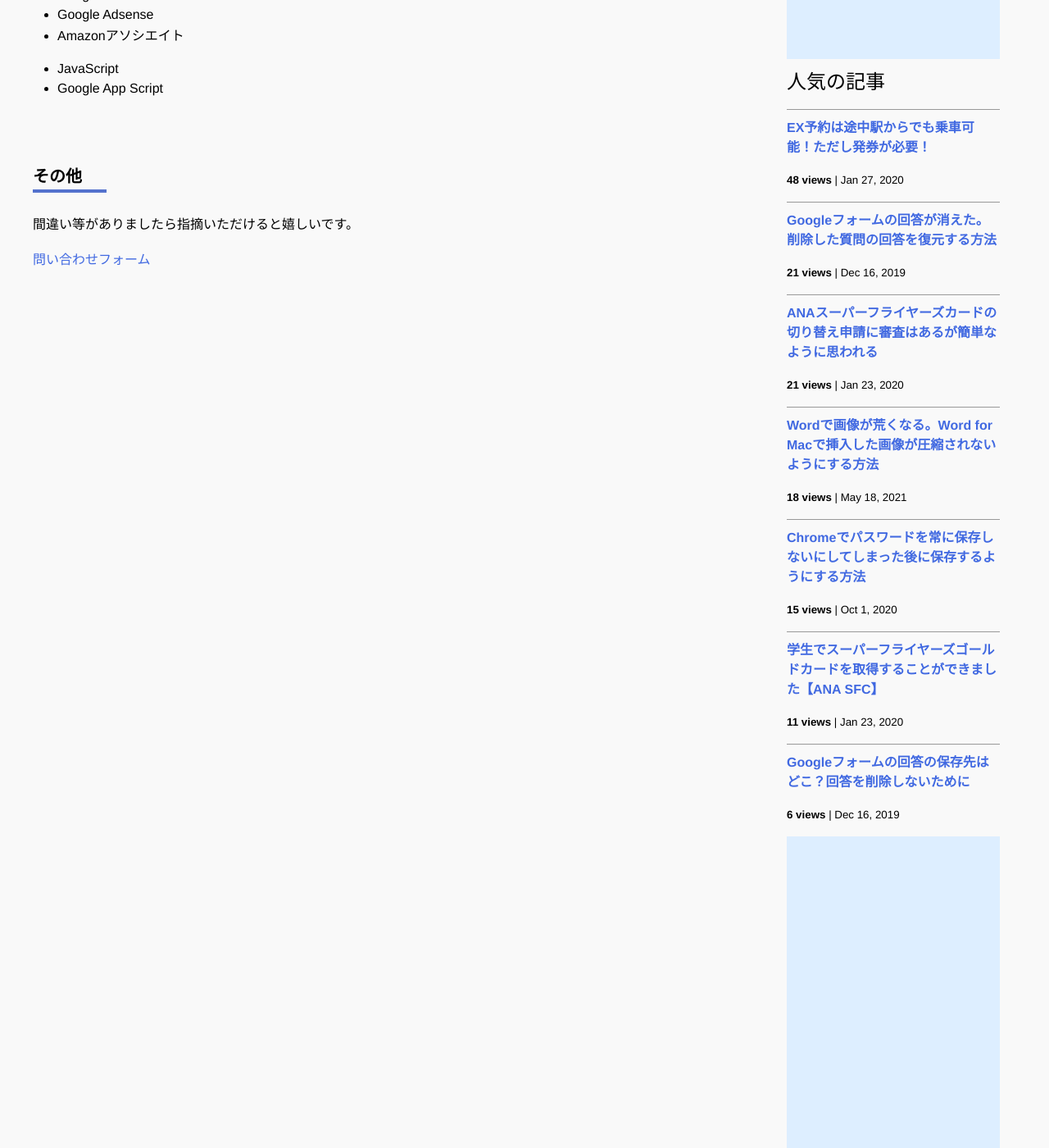
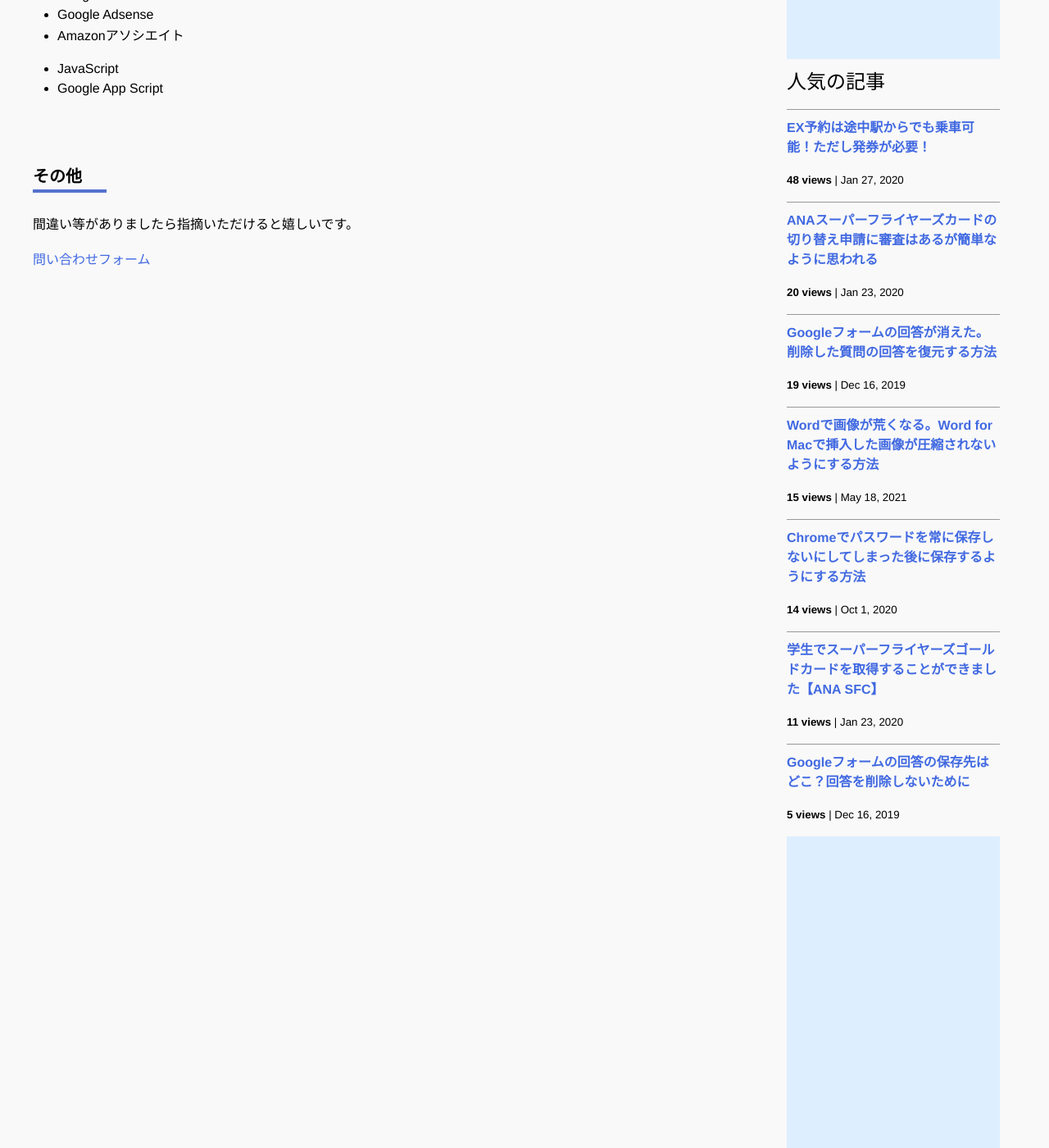
Before and after one commit to iwanaminami/shoyaiwaname, a Jekyll site: the page built from about.markdown, in a window 1280 px wide and 1400 px high, scrolled down 741 px. Shown: the whole window at 82% size. Built offline with Jekyll 4.4.1, drawn with Linux system fonts in a browser that asks for light colours; nearby versions of some CDN libraries; comment, search, counter and statistics services are not loaded.

Commit message:
chore(ga): update _data/popularposts.yml 20260924-0052

```diff
--- a/_data/popularposts.yml
+++ b/_data/popularposts.yml
@@ -3,15 +3,15 @@ side:
     url: "/2020/01/27/ex-rideontheway.html"
   - view: 23
     url: "/"
-  - view: 21
+  - view: 20
+    url: "/2020/01/23/sfc-judge.html"
+  - view: 19
     url: "/2019/12/16/restore-googleform.html"
-  - view: 21
-    url: "/2020/01/23/sfc-judge.html"
-  - view: 18
+  - view: 15
     url: "/2021/05/18/image-compression-word.html"
-  - view: 15
+  - view: 14
     url: "/2020/10/01/googlepassword.html"
   - view: 11
     url: "/2020/01/23/sfcgold.html"
-  - view: 6
+  - view: 5
     url: "/2019/12/16/googleform-answers.html"
```
